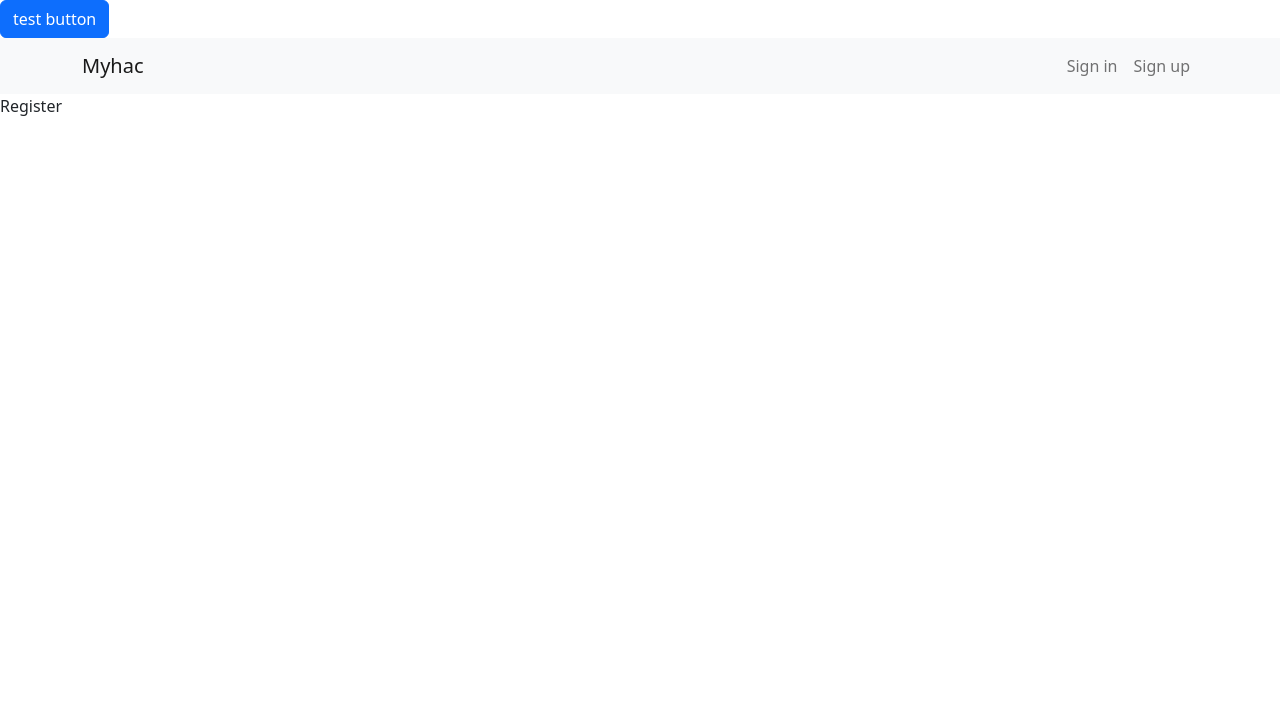
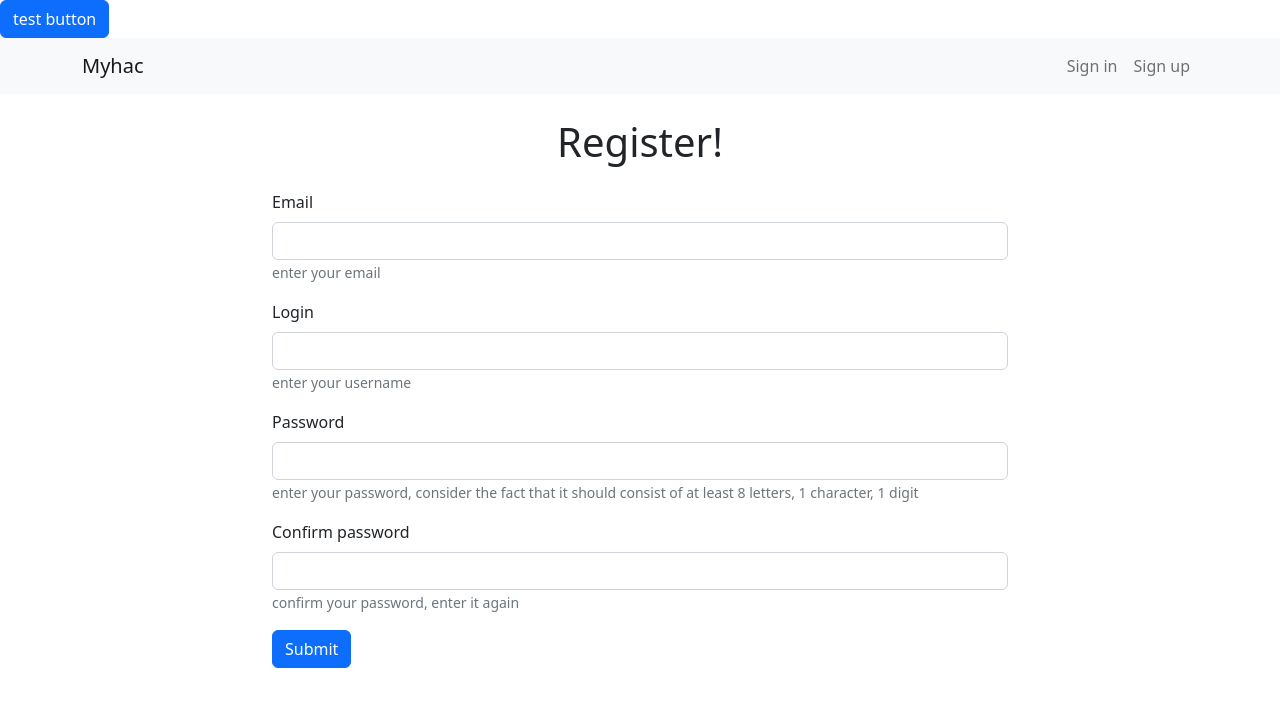
Before and after one commit to IlchenkoYegor/react-VP, a React (Create React App) app: page /register in a window 1280 px wide. Shown: the top 706 px of the page. Built offline with nearby package versions, Linux system fonts and the light colour scheme; no server answers.

Commit message:
some changes

```diff
--- a/src/App.js
+++ b/src/App.js
@@ -31,10 +31,11 @@ function App() {
   }
   let authState ={auth : authState1,
   stateHook: changeState}
+  changeState.bind(authState);
 
   return (
     <div>
-    <Button onClick={authState.stateHook.apply('admin')}>
+    <Button onClick={authState.stateHook('admin')}>
       test button
     </Button>
     <AuthContext.Provider value = {authState} >
@@ -48,6 +49,8 @@ function App() {
         </Route>
         <Route path='/map' element={<Map/>}>
         </Route>
+        <Route path='/main' element={<Main/>}>
+        </Route>
       </Routes>
       </AuthContext.Provider>
       </div>
--- a/src/components/MainNavbar.js
+++ b/src/components/MainNavbar.js
@@ -3,18 +3,15 @@ import {Nav, Navbar, Container, Button} from 'react-bootstrap'
 import { Link } from 'react-router-dom'
 import AuthContext from '../context/AuthContext'
 
-export default function MainNavbar() {
+export default function MainNavbar({isAuthorized}) {
   return (
 
         <Navbar bg='light' expand='lg'>
         <Container>
-            <Navbar.Brand href="#">
+            <Navbar.Brand href="/main">
                 Myhac
             </Navbar.Brand>
-            <AuthContext.Consumer>
-            {
-                authent => (
-                authent.auth.authorized?
+                {isAuthorized ?
                     <Nav>
                     <Nav.Link as={Link} to='/map'>
                         Map
@@ -39,11 +36,10 @@ export default function MainNavbar() {
                         </Nav.Link>
 
                     </Nav>
-                )
+
                 }
-                </AuthContext.Consumer>
-            </Container>
+                 </Container>
         </Navbar>
+  )
 
-  )
 }
--- /dev/null
+++ b/src/components/MapInterface.js
@@ -0,0 +1,16 @@
+import React from 'react'
+import RequestAFittingPointsButton from './RequestAFittingPointsButton'
+import SendResultsButton from './SendResultsButton'
+
+
+export default function MapInterface() {
+  return (
+       <div>
+    <div className='text-center '>Map</div>
+    <p className='mb-3'>From here you can point the destination of aid trucks, using the information from polling and start the polling</p>
+    <p className='mb-3'>But firstly you have to choose the city where you wish to set the aid centers</p>
+        <RequestAFittingPointsButton className='mb-3'>find the most fitting points</RequestAFittingPointsButton>
+        <SendResultsButton>send selected locations</SendResultsButton>
+    </div>
+  )
+}
--- /dev/null
+++ b/src/components/RequestAFittingPointsButton.js
@@ -0,0 +1,8 @@
+import React, { Children } from 'react'
+import { Button } from 'react-bootstrap'
+
+export default function RequestAFittingPointsButton(props) {
+  return (
+    <Button>{props.children}</Button>
+  )
+}
--- /dev/null
+++ b/src/components/SendResultsButton.js
@@ -0,0 +1,8 @@
+import React from 'react'
+import { Button } from 'react-bootstrap'
+
+export default function SendResultsButton(props) {
+  return (
+    <Button>{props.children}</Button>
+  )
+}
--- a/src/components/map/GMap.js
+++ b/src/components/map/GMap.js
@@ -1,5 +1,5 @@
 import React from 'react'
-import { GoogleMap } from '@react-google-maps/api'
+import { GoogleMap, Marker } from '@react-google-maps/api'
 import { useJsApiLoader } from '@react-google-maps/api';
 import s from './Map.module.css'
 const API_KEY = process.env.REACT_APP_API_KEY;
@@ -10,7 +10,30 @@ const containerStyle = {
 };
 
 
+
 function GMap({center}) {
+  const somePoints = [
+    {
+      lat: -3.745,
+      lng: -38.523
+    },
+
+    {
+      lat: -3.743,
+      lng: -38.524
+    },
+
+    {
+      lat: -3.744,
+      lng: -38.521
+    },
+
+    {
+      lat: -3.740,
+      lng: -38.523
+    },
+
+  ]
   const { isLoaded } = useJsApiLoader({
     id: 'google-map-script',
     googleMapsApiKey: API_KEY
@@ -34,6 +57,7 @@ function GMap({center}) {
       >
         { /* Child components, such as markers, info windows, etc. */ }
         <></>
+        {somePoints.map(e=>{return <Marker position={e}></Marker>})}
       </GoogleMap>
       </div>
       :
--- a/src/pages/Login.js
+++ b/src/pages/Login.js
@@ -1,7 +1,38 @@
 import React from 'react'
+import { Button, Tab, Col, Container, Form, FormGroup, Row } from 'react-bootstrap'
 
 export default function Login() {
   return (
-    <div>Login</div>
+    <Container>
+    <Row className='mt-4'>
+      <Col></Col>
+      <Col className='text-center'>
+        <h1 >
+            Login!
+        </h1>
+        </Col>
+      <Col>
+      </Col>
+    </Row>
+    <Row>
+    <Col></Col>
+    <Col>
+      <Form>
+          <FormGroup className='mb-3 mt-3' controlId='emailForm'>
+            <Form.Label>enter email</Form.Label>
+            <Form.Control type='email' placeholder='example@mail.com'></Form.Control>
+          </FormGroup>
+          <FormGroup className='mb-3' controlId='emailForm'>
+            <Form.Label>enter password</Form.Label>
+            <Form.Control type='password' controlId='passwordForm' placeholder='password'></Form.Control>
+          </FormGroup>
+          <Button type='submit' >login</Button>
+      </Form>
+      </Col>
+      <Col>
+      </Col>
+      </Row>
+      <Row></Row>
+    </Container>
   )
 }
--- a/src/pages/Map.js
+++ b/src/pages/Map.js
@@ -1,6 +1,7 @@
 import React from 'react'
 import { Col, Container, Row } from 'react-bootstrap'
 import GMap from '../components/map/GMap'
+import MapInterface from '../components/MapInterface';
 
 export default function Map() {
   const center = {
@@ -11,7 +12,7 @@ export default function Map() {
   return (
     <Row>
     <Col>
-      <div>Map</div>
+      <MapInterface></MapInterface>
     </Col>
     <Col xs={9}>
       <GMap center={center}></GMap>
--- a/src/pages/Register.js
+++ b/src/pages/Register.js
@@ -1,7 +1,45 @@
 import React from 'react'
+import { Button, Col, Container, Form, FormGroup, Row } from 'react-bootstrap'
 
 export default function Register() {
   return (
-    <div>Register</div>
+    <Container>
+    <Row>
+      <h1 className='text-center mt-4'>Register!</h1>
+    </Row>
+    <Row>
+    <Col></Col>
+    <Col xs='8'>
+    <Form>
+    <FormGroup className='mb-3 mt-3'>
+      <Form.Label>Email</Form.Label>
+      <Form.Control type='email' ></Form.Control>
+      <Form.Text>enter your email</Form.Text>
+      </FormGroup>
+
+    <FormGroup className='mb-3'>
+      <Form.Label>Login</Form.Label>
+      <Form.Control type='text' ></Form.Control>
+      <Form.Text>enter your username</Form.Text>
+    </FormGroup>
+    <FormGroup className='mb-3'>
+    <Form.Label>Password</Form.Label>
+      <Form.Control type='password' ></Form.Control>
+      <Form.Text>enter your password, consider the fact that it should consist of at least 8 letters, 1 character, 1 digit </Form.Text>
+    </FormGroup>
+
+    <FormGroup className='mb-3'>
+    <Form.Label>Confirm password</Form.Label>
+      <Form.Control type='password' ></Form.Control>
+      <Form.Text>confirm your password, enter it again</Form.Text>
+    </FormGroup>
+    <Button type='submit'> Submit </Button>
+    </Form>
+    </Col>
+    <Col>
+    </Col>
+    </Row>
+    </Container>
+
   )
 }
```
